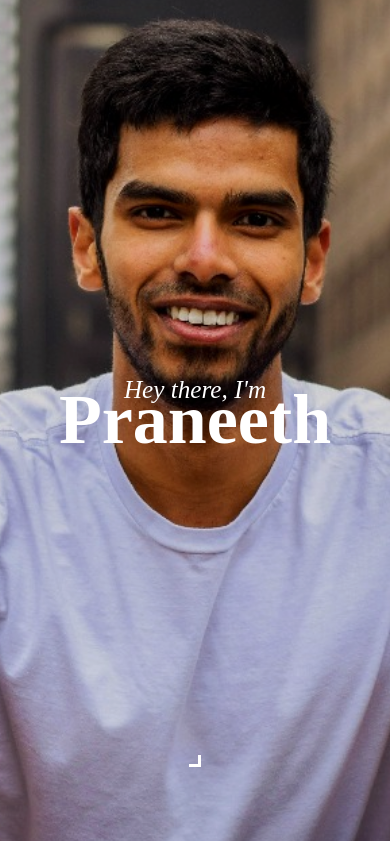
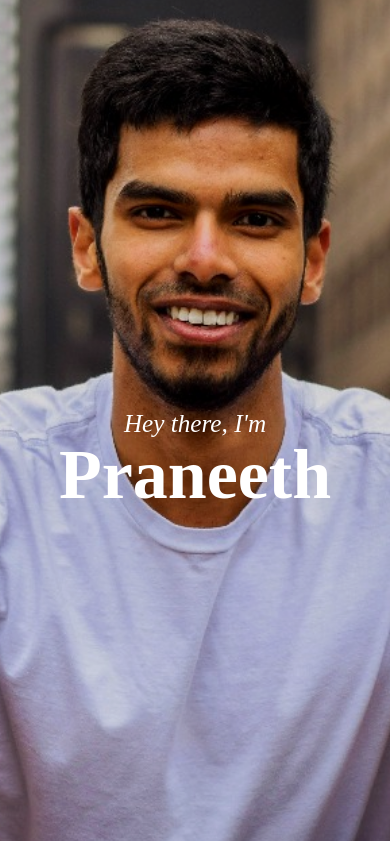
Before and after one commit to PraneethVT/thalla.io, a plain HTML site: page index.html in a window 390 px wide. Shown: the top 841 px of the page. Drawn offline with nearby package versions, Linux system fonts and the light colour scheme; a small style sheet from the web is missing; a web font is replaced by a local one.

Commit message:
Responsive design for landing page intro text

```diff
--- a/css/landing.css
+++ b/css/landing.css
@@ -15,8 +15,7 @@
   width: auto;
   vertical-align: top;
   transform: scale(1.6);
-  /* display: none; */
-  filter: brightness(87%);
+  filter: brightness(88%);
 }
 
 #landing_intro {
@@ -31,19 +30,20 @@
   margin: 0;
   font-weight: 400;
 
-  opacity: 0;
+  display: none;
 }
 
 #landing_name {
   position: absolute;
-  top: 53.5%;
+  top: 50%;
   width: 100%;
   text-align: center;
   color: white;
-  font-weight: 700;
+  font-weight: 600;
   font-size: 4.5em;
   margin: 0;
-  opacity: 0;
+
+  display: none;
 }
 
 #landing_arrow_holder {
@@ -51,11 +51,6 @@
   text-align: center;
   position: absolute;
   top: 90%;
-
-}
-
-#landing_arrow_holder_p {
-  /* transform: rotate(225deg); */
 }
 
 #landing_arrow {
@@ -88,7 +83,7 @@
 }
 
 
-/* Mobile devices only */
+/* Responsive Design */
 @media only screen and (min-width: 350px) {
   #landing_pic {
     margin-left: -350%;
@@ -125,11 +120,11 @@
 
   #landing_intro {
     font-size: 1.8em;
-    top: 42%;
+    top: 45%;
   }
+
   #landing_name {
     font-size: 7em;
-    font-weight: 600;
-    top: 43.5%;
+    top: 45%;
   }
 }
--- a/index.html
+++ b/index.html
@@ -37,10 +37,8 @@
       <p id="landing_name">Praneeth</p>
       <!-- Bottom arrow button -->
       <div id="landing_arrow_holder">
-        <!-- <a class="btn-floating btn-medium waves-effect waves-light blue darken"><i class="material-icons">keyboard_arrow_down</i></a> -->
-
         <!-- <p id="landing_arrow_holder_p"><i id="landing_arrow"></i></p> -->
-        <i id="landing_arrow"></i>
+        <!-- <i id="landing_arrow"></i> -->
       </div>
     </div>
 
--- a/js/main.js
+++ b/js/main.js
@@ -1,15 +1,10 @@
 $(function() {
   /* Landing Page fade in */
-   $("#landing_pic").fadeIn(1, function() {
-    $("#landing_intro").animate({top: "44%", opacity: 1}, 500, function () {
-      $("#landing_name").animate({top: "43.5%", opacity: 1}, 500, function() {
-      // $("#landing_left_line").animate({width: 'toggle'}, 200);
-      // $("#landing_right_line").animate({width: "toggle"}, 200, function() {
+  $("#landing_intro").fadeIn(600);
+  $("#landing_name").fadeIn(600, function() {
+  });
 
-          // $("#landing_arrow_holder").animate({top: "90%", opacity: "show"}, 300)
-        });
-      });
-   });
+
   // $("#landing_arrow_holder").click(function() {
     // $('html,body').animate({scrollTop: $("#about_me").offset().top}, 500, "swing");
   // })
```
